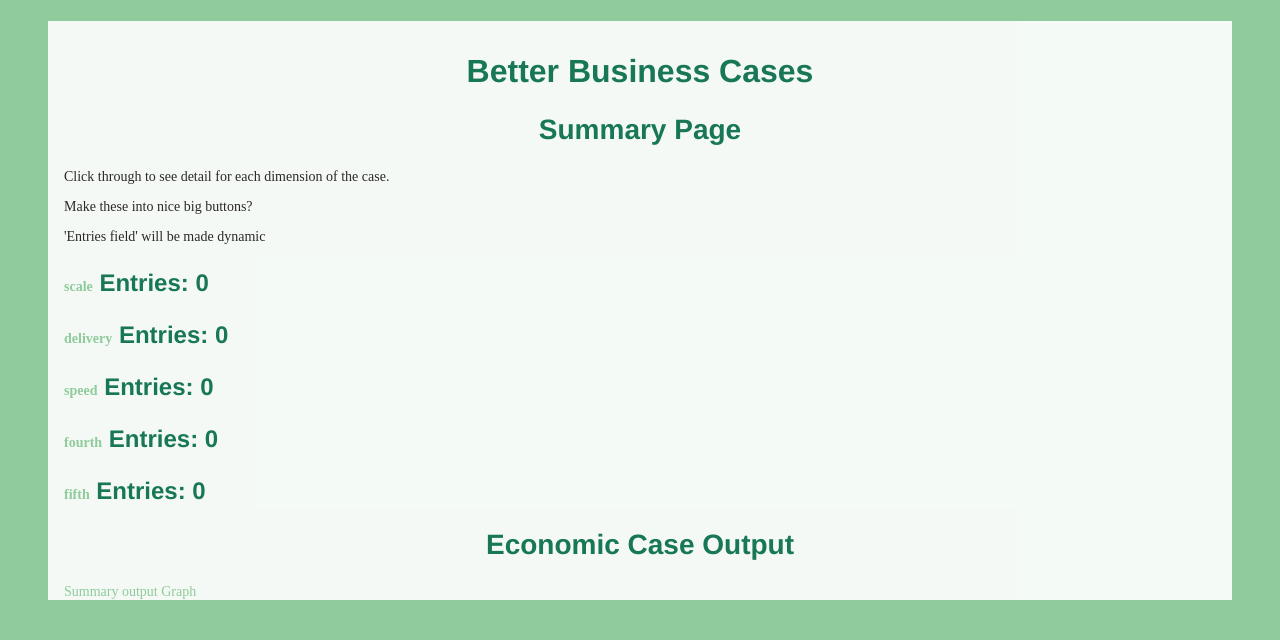
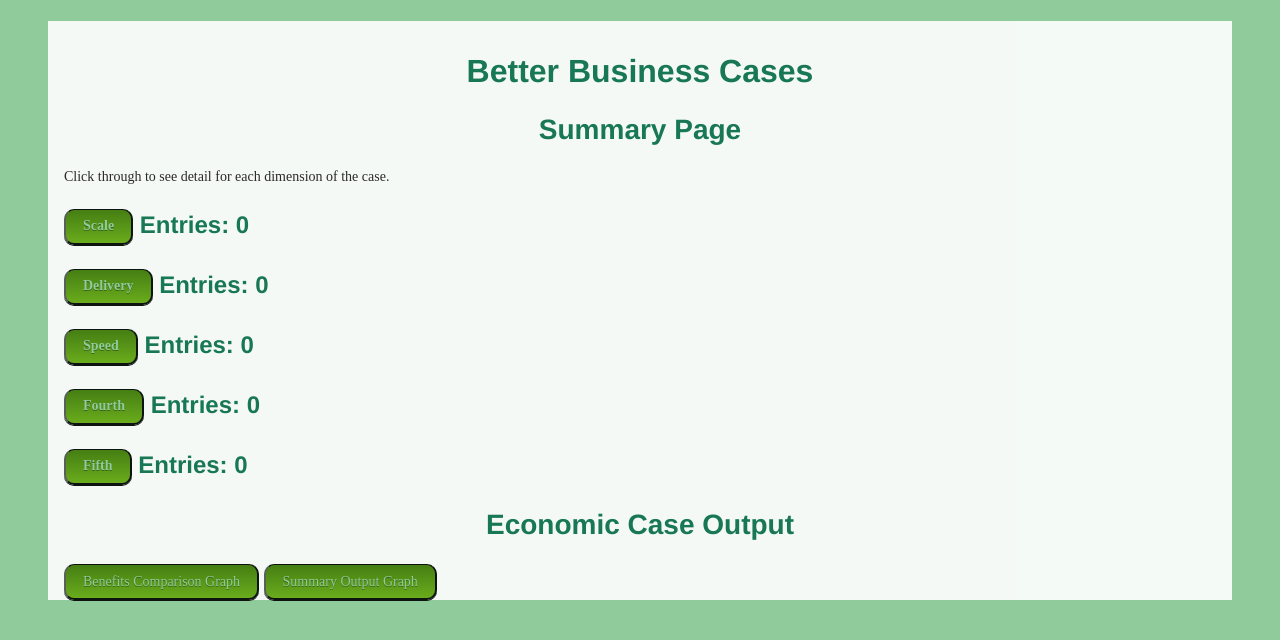
Before and after one commit to iamwithnail/betterbusinesscases, a Django app: page /case/options/ in a window 1280 px wide. Shown: the top 640 px of the page. Run offline with Django 3.2, Linux system fonts and the light colour scheme; data that the repository does not hold is empty; some web fonts are replaced.

Commit message:
Make buttons.

```diff
--- a/case/templates/case/options.html
+++ b/case/templates/case/options.html
@@ -16,16 +16,17 @@
             <p> And we should also have an  <a href="{% url 'case:options_new' dimension %}" class="top-menu"><span class="glyphicon glyphicon-plus">'add' button to add </span></a>a new one. </p>
         {% else %}
       <p>Click through to see detail for each dimension of the case.</p>
+            <!--
         <p> Make these into nice big buttons?</p>
-        <p> 'Entries field' will be made dynamic</p>
+        <p> 'Entries field' will be made dynamic</p> -->
 
             {% for option, value in counts.items %}
-        <h3>    <a href="/case/options/{{ option }}/"> {{ option }}</a> <span> Entries: {{ value }} </span></h3>
+        <h3>      <button type="button" id="button"><a href="/case/options/{{ option  }}/">{{ option  | capfirst }}</a> </button><span> Entries: {{ value }} </span></h3>
             {%  endfor %}
         {% endif %}
         <h2> Economic Case Output</h2>
-            <a href="/case/benefitsgraph/">Summary output Graph</a>
-            <a
+            <button type="button" id="button"><a href="/case/benefitsgraph/">Benefits Comparison Graph</a></button>
+            <button type="button" id="button"><a href="/case/summarygraph/">Summary Output Graph</a></button>
 
     </div>
    {% endblock %}
--- a/static/css/mc.css
+++ b/static/css/mc.css
@@ -137,3 +137,35 @@ td {
 	padding: 3px 0;
 	color: #22181C;
 }
+
+#button {
+   border-top: 1px solid #000000;
+   background: #66a90f;
+   background: -webkit-gradient(linear, left top, left bottom, from(#3e7705), to(#66a90f));
+   background: -webkit-linear-gradient(top, #3e7705, #66a90f);
+   background: -moz-linear-gradient(top, #3e7705, #66a90f);
+   background: -ms-linear-gradient(top, #3e7705, #66a90f);
+   background: -o-linear-gradient(top, #3e7705, #66a90f);
+   padding: 8.5px 17px;
+   -webkit-border-radius: 10px;
+   -moz-border-radius: 10px;
+   border-radius: 10px;
+   -webkit-box-shadow: rgba(0,0,0,1) 0 1px 0;
+   -moz-box-shadow: rgba(0,0,0,1) 0 1px 0;
+   box-shadow: rgba(0,0,0,1) 0 1px 0;
+   text-shadow: rgba(0,0,0,.4) 0 1px 0;
+   color: white;
+   font-size: 14px;
+   font-family: Georgia, serif;
+   text-decoration: none;
+   vertical-align: middle;
+   }
+#button:hover {
+   border-top-color: #649b64;
+   background: #649b64;
+   color: #ccc;
+   }
+#button:active {
+   border-top-color: #1b435e;
+   background: #1b435e;
+   }
```
Also changed, not shown: case/templates/case/summarygraph.html (+54 -37 lines).
